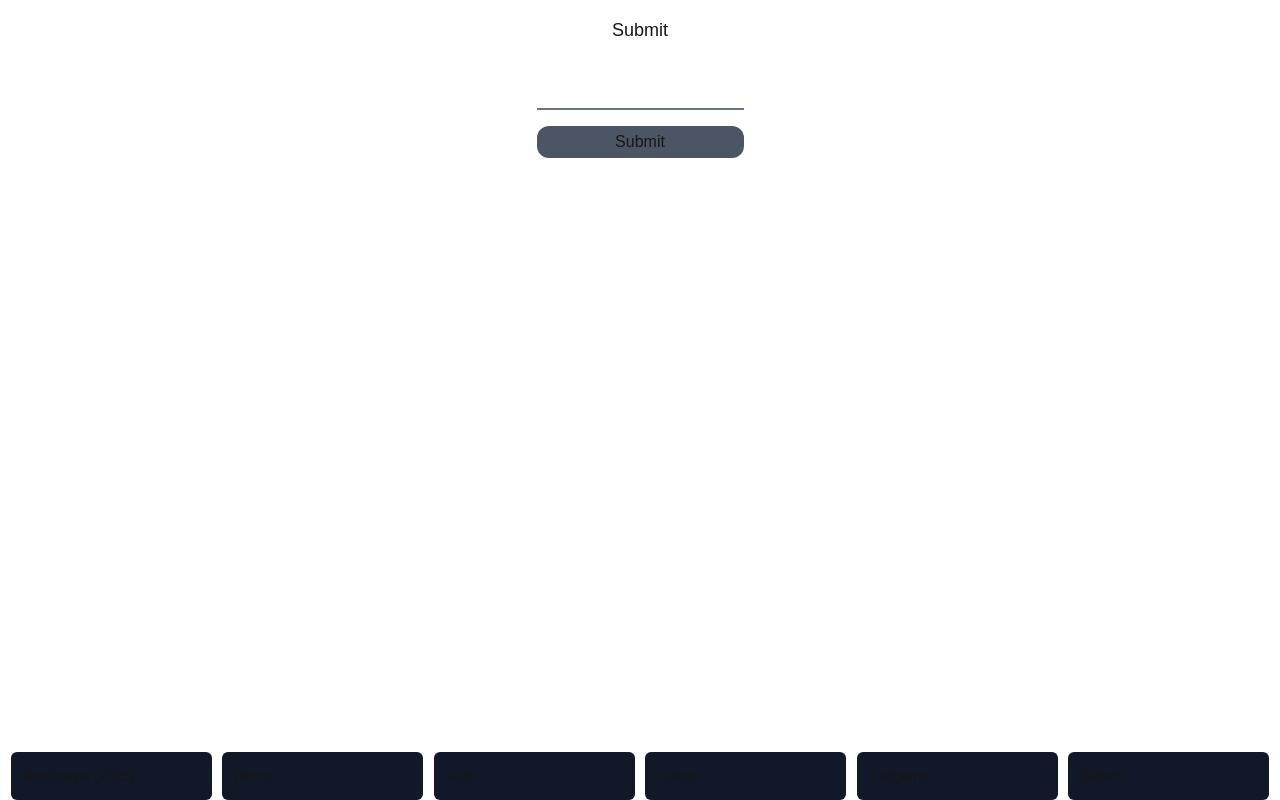
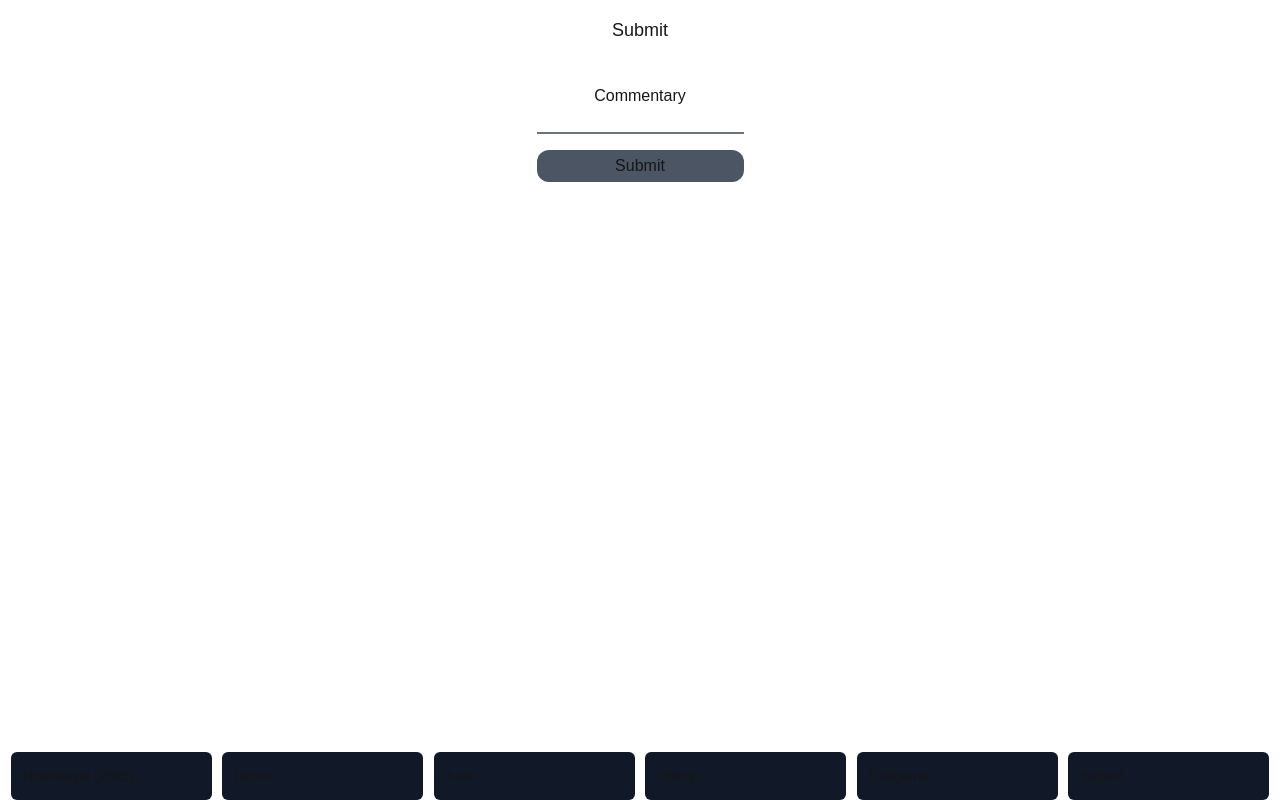
Before and after one commit to squareroot-of-false/scouting-app-865, a Next.js app: page /2025/submit in a window 1280 px wide. Built offline with nearby package versions, Linux system fonts and the light colour scheme.

Commit message:
Fix various issues, make backend work

```diff
--- a/app/2025/endgame/page.tsx
+++ b/app/2025/endgame/page.tsx
@@ -18,7 +18,7 @@ export default function EndgamePage() {
         <Checkbox className="m-4" value={context.getData().park} onChange={checked => context.getData().park = checked}>Park</Checkbox>
         <Checkbox className="m-4" value={context.getData().shallow} onChange={checked => context.getData().shallow = checked}>Shallow</Checkbox>
         <Checkbox className="m-4" value={context.getData().deep} onChange={checked => context.getData().deep = checked}>Deep</Checkbox>
-        <TextField inputName="time-climbed-at" className="m-4" type="number" value={context.getData().timeClimbedAt.toString()} onChange={e => context.getData().timeClimbedAt = e.target.valueAsNumber} inputClassName="w-30 text-center">Time climbed at</TextField>
+        <TextField inputName="time-climbed-at" className="m-4" type="number" defaultValue={context.getData().timeClimbedAt.toString()} onChange={e => context.getData().timeClimbedAt = e.target.valueAsNumber} inputClassName="w-30 text-center">Time climbed at</TextField>
       </div>
     </div>
   );
--- a/app/2025/submit/page.tsx
+++ b/app/2025/submit/page.tsx
@@ -14,8 +14,8 @@ export default function SubmitPage() {
         <p className="text-lg text-center">Submit</p>
       </div>
       <div className="flex flex-col m-4 w-min justify-center">
-        <TextField label="Commentary" inputName="submit-commentary" className="m-2" defaultValue={context.commentary} onChange={e => context.commentary = e.target.value} />
-        <Button className="m-2" onClick={_ => { sendReport(context) }}>Submit</Button>
+        <TextField inputName="submit-commentary" className="m-2" defaultValue={context.commentary} onChange={e => context.commentary = e.target.value}>Commentary</TextField>
+        <Button className="m-2" onClick={_ => { sendReport(context); context.clear(); }}>Submit</Button>
       </div>
     </div>
   );
--- a/app/layout.tsx
+++ b/app/layout.tsx
@@ -24,9 +24,9 @@ export default function RootLayout({
         <title>WARP7 Scouting App</title>
       </head>
       <body
-        className={`${geistSans.variable} ${geistMono.variable} antialiased`}
+        className={`flex flex-col min-h-dvh ${geistSans.variable} ${geistMono.variable} antialiased`}
       >
-          <div>
+          <div className="overflow-y-scroll">
               {children}
           </div>
           <div className="absolute bottom-0 w-full">
--- a/app/lib/backend.ts
+++ b/app/lib/backend.ts
@@ -1,6 +1,6 @@
 import { AppData } from "./context";
 
-const API_HOST = "http://randomcode.dev:42069"
+const API_HOST = "http://74.15.101.124:42069"
 const API_ROOT = API_HOST + "/warp7api/scouting"
 const API_SEND = API_ROOT + "/add_report"
 
@@ -14,8 +14,10 @@ export async function sendReport(data: AppData) {
         const response = await fetch(API_SEND, {
             method: "POST",
             body: json,
-            // text/plain instead of application/json so i dont have to handle OPTIONS
-            headers: { "Content-Type": "text/plain; charset=UTF-8" }
+            headers: {
+                "Content-Type": "application/json; charset=UTF-8",
+                "Origin": "http://127.0.0.1:3000"
+            }
         });
     } catch { };
 }
--- a/app/page.tsx
+++ b/app/page.tsx
@@ -31,7 +31,7 @@ export default function HomePage() {
 				<p className="text-lg text-center">Home</p>
 			</div>
 			<div className="flex flex-col m-4 w-min items-center">
-				<TextField inputName="scouter-name" value={context.scouterName} onChange={(e) => context.scouterName = e.target.value} className="p-2" inputClassName="text-center">Scouter Name</TextField>
+				<TextField inputName="scouter-name" defaultValue={context.scouterName} onChange={(e) => context.scouterName = e.target.value} className="p-2" inputClassName="text-center">Scouter Name</TextField>
 				<div className="flex flex-row m-4">
 					<TextField type="number" inputName="team-number" value={team} onChange={(e) => { context.team = e.target.value; setTeam(context.team) }} className="px-4" inputClassName="w-20 text-center">Team Number</TextField>
 					<TextField type="number" inputName="match-number" value={match} onChange={(e) => { context.match = e.target.value; setMatch(context.match) }} className="px-4" inputClassName="w-20 text-center">Match Number</TextField>
```
